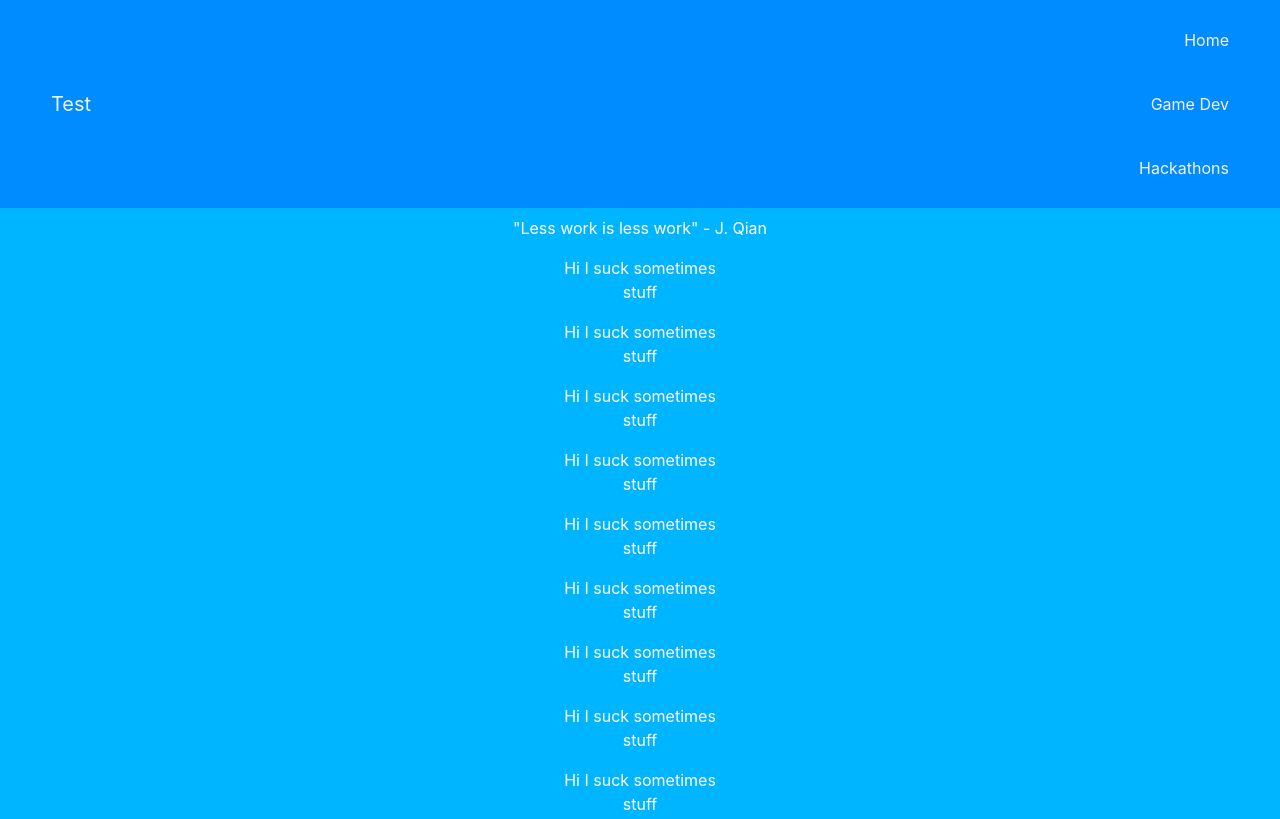
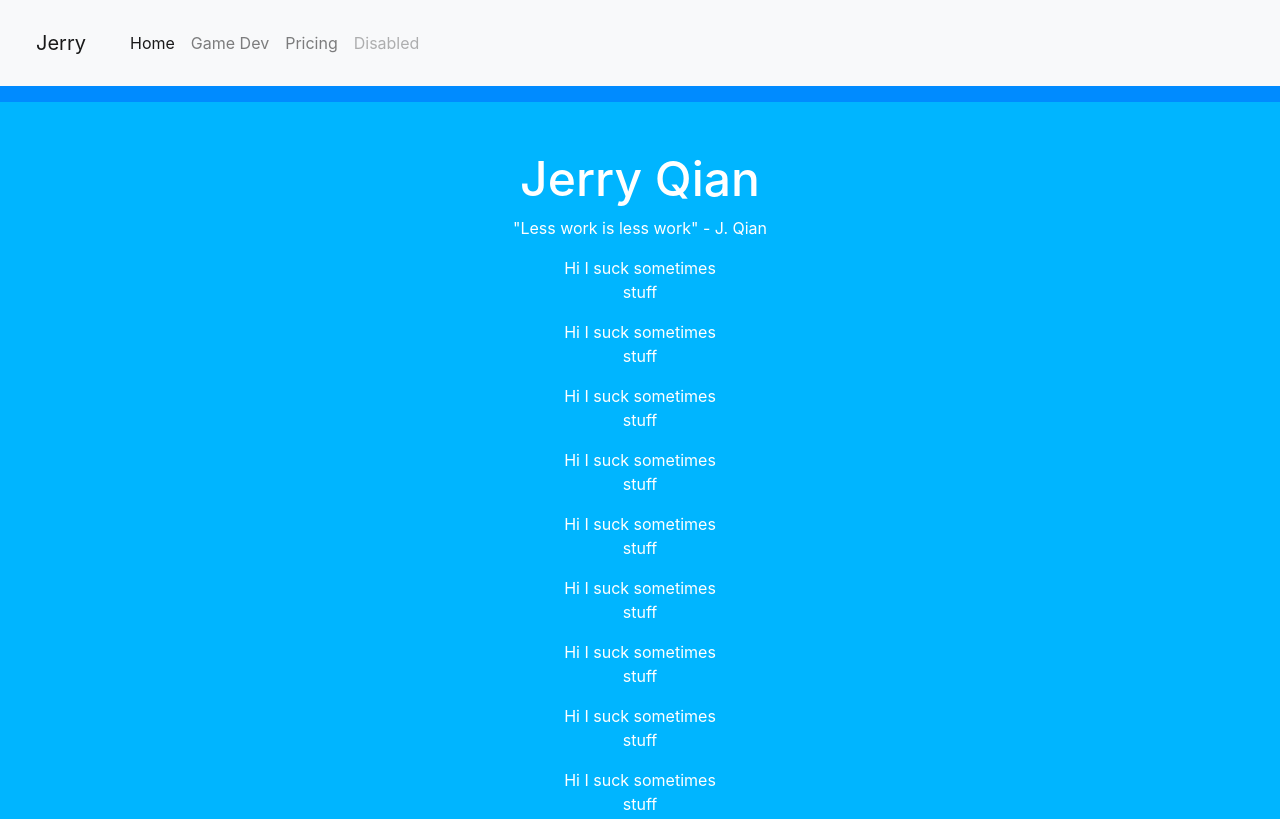
Before and after one commit to JerryGQian/website, a plain HTML site: page index.html in a window 1280 px wide. Shown: the top 819 px of the page. Drawn offline with nearby package versions, Linux system fonts and the light colour scheme.

Commit message:
navbar revamp

```diff
--- a/index.html
+++ b/index.html
@@ -25,21 +25,20 @@
 		</div>
 
 
-		<nav class="navbar navbar-default">
-			<div class="container-fluid">
-				<!-- logo -->
-				<div class="navbar-header">
-					<a href="#" class="navbar-brand">Test</a>
-				</div>
 
-				<div>
-					<ul class="nav navbar-nav">
-					  <li class="active"><a href="#">Home</a></li>
-					  <li><a href="#">Game Dev</a></li>
-					  <li><a href="#">Hackathons</a></li>
-					</ul>
-				</div>
-			</div>
+		<nav class="navbar navbar-expand-lg navbar-light bg-light">
+		  <a class="navbar-brand" href="#">Jerry</a>
+		  <button class="navbar-toggler" type="button" data-toggle="collapse" data-target="#navbarNavAltMarkup" aria-controls="navbarNavAltMarkup" aria-expanded="false" aria-label="Toggle navigation">
+		    <span class="navbar-toggler-icon"></span>
+		  </button>
+		  <div class="collapse navbar-collapse" id="navbarNavAltMarkup">
+		    <div class="navbar-nav">
+		      <a class="nav-item nav-link active" href="./index.html">Home <span class="sr-only">(current)</span></a>
+		      <a class="nav-item nav-link" href="./gamedev.html">Game Dev</a>
+		      <a class="nav-item nav-link" href="#">Pricing</a>
+		      <a class="nav-item nav-link disabled" href="#">Disabled</a>
+		    </div>
+		  </div>
 		</nav>
 
 
```
